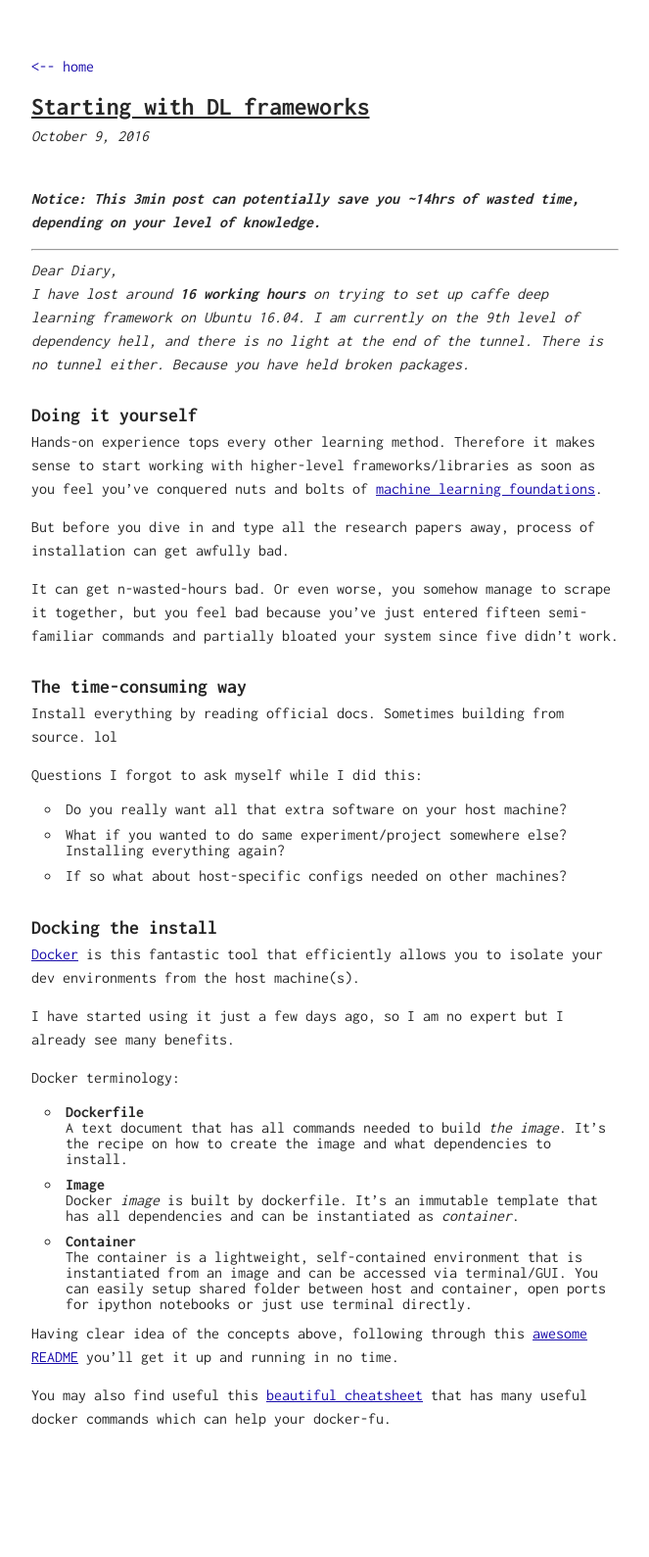
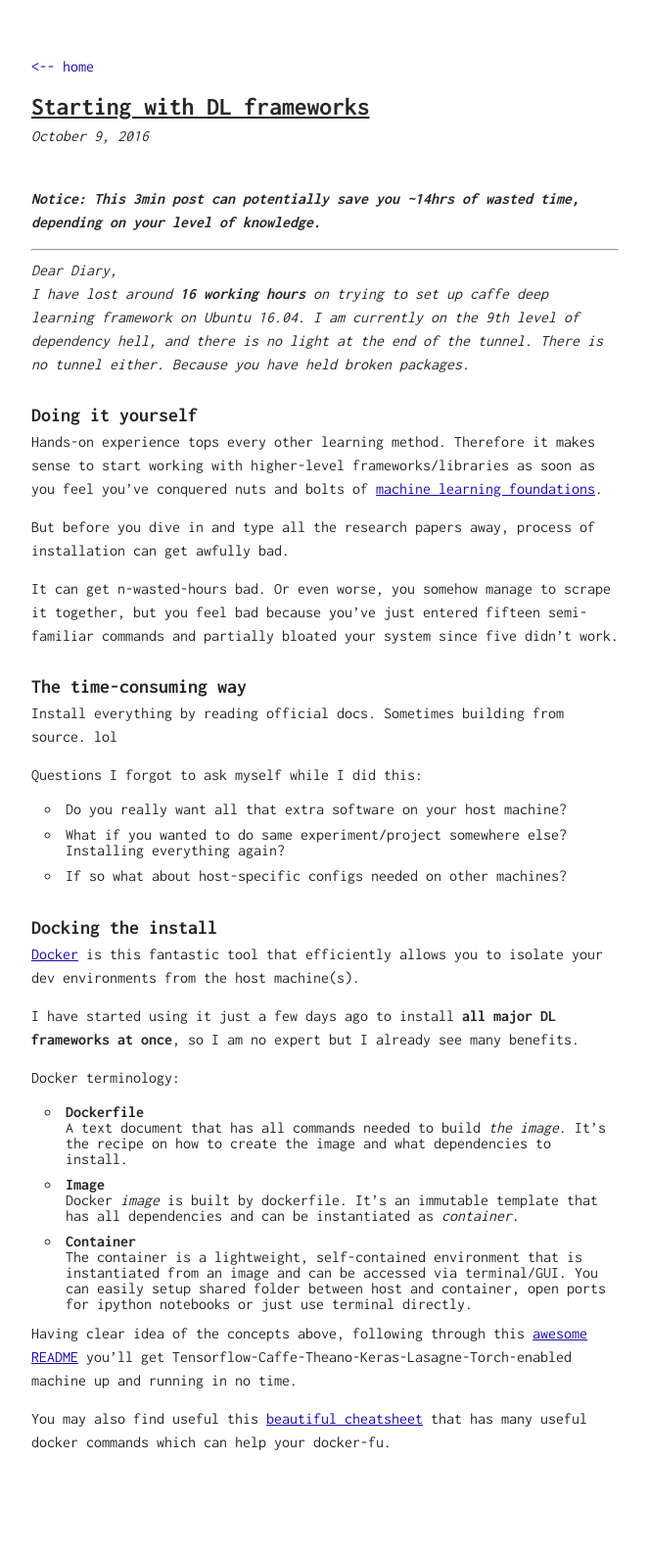
Before and after one commit to jodusan/dulex123.github.io, a Jekyll site: the page built from _posts/2016-10-09-docked-deep-learning.md, in a window 1280 px wide. Shown: the whole page at 98% size, without its empty margins (308-971 px from the left). Built offline with Jekyll 4.4.1, drawn with Linux system fonts in a browser that asks for light colours; before the commit the page ends 1565 px from its top, so only the background shows below that.

Commit message:
Minor change docked deep learning

```diff
--- a/_posts/2016-10-09-docked-deep-learning.md
+++ b/_posts/2016-10-09-docked-deep-learning.md
@@ -44,8 +44,8 @@ Questions I forgot to ask myself while I did this:
 [Docker][docker] is this fantastic tool that efficiently allows you to isolate
 your dev environments from the host machine(s).
 
-I have started using it just a few days ago, so I am no expert but I already
-see many benefits.
+I have started using it just a few days ago to install **all major DL frameworks at
+once**, so I am no expert but I already see many benefits.
 
 Docker terminology:
 
@@ -63,11 +63,11 @@ Docker terminology:
 
 
 Having clear idea of the concepts above, following through this
-[awesome README][readme] you'll get it up and running in no time.
+[awesome README][readme] you'll get Tensorflow-Caffe-Theano-Keras-Lasagne-Torch-enabled
+machine up and running in no time.
 
 You may also find useful this [beautiful cheatsheet][cheatsheet] that has many
 useful docker commands which can help your docker-fu.
-
 
 
 [docker]: https://www.docker.com/
```
